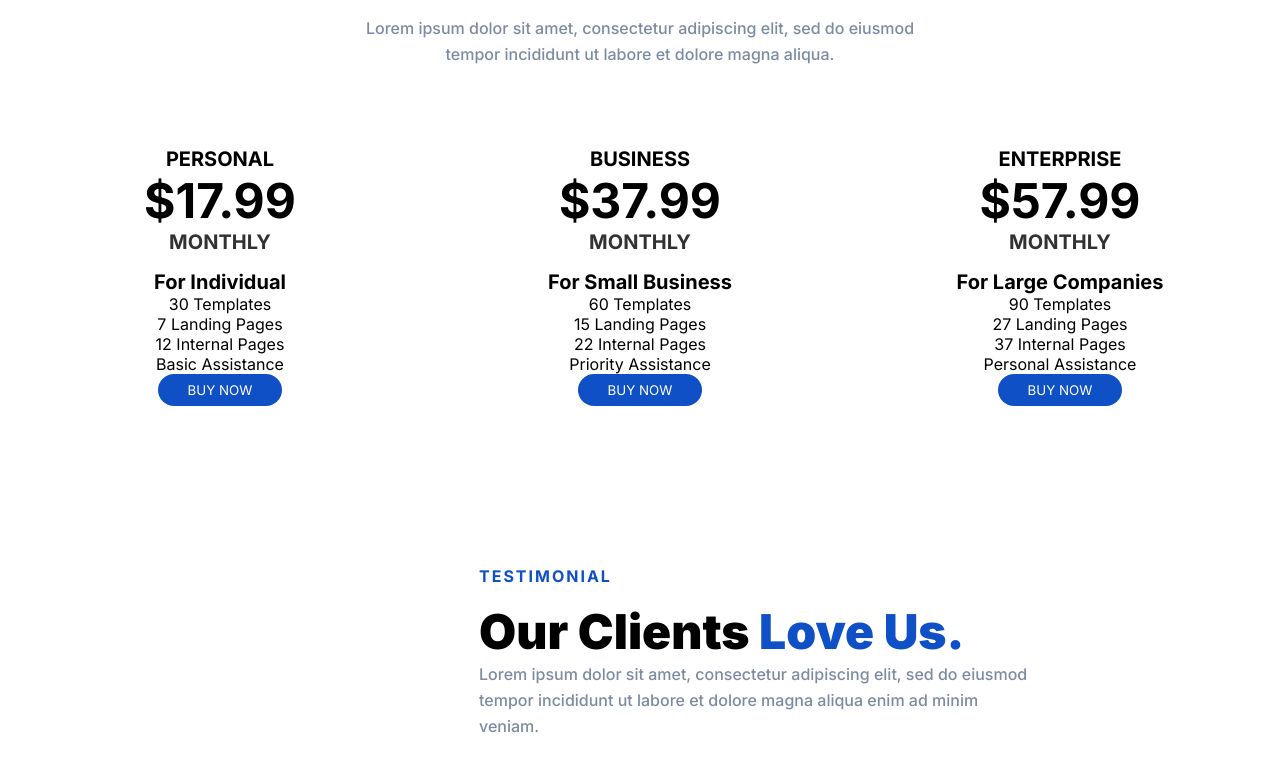
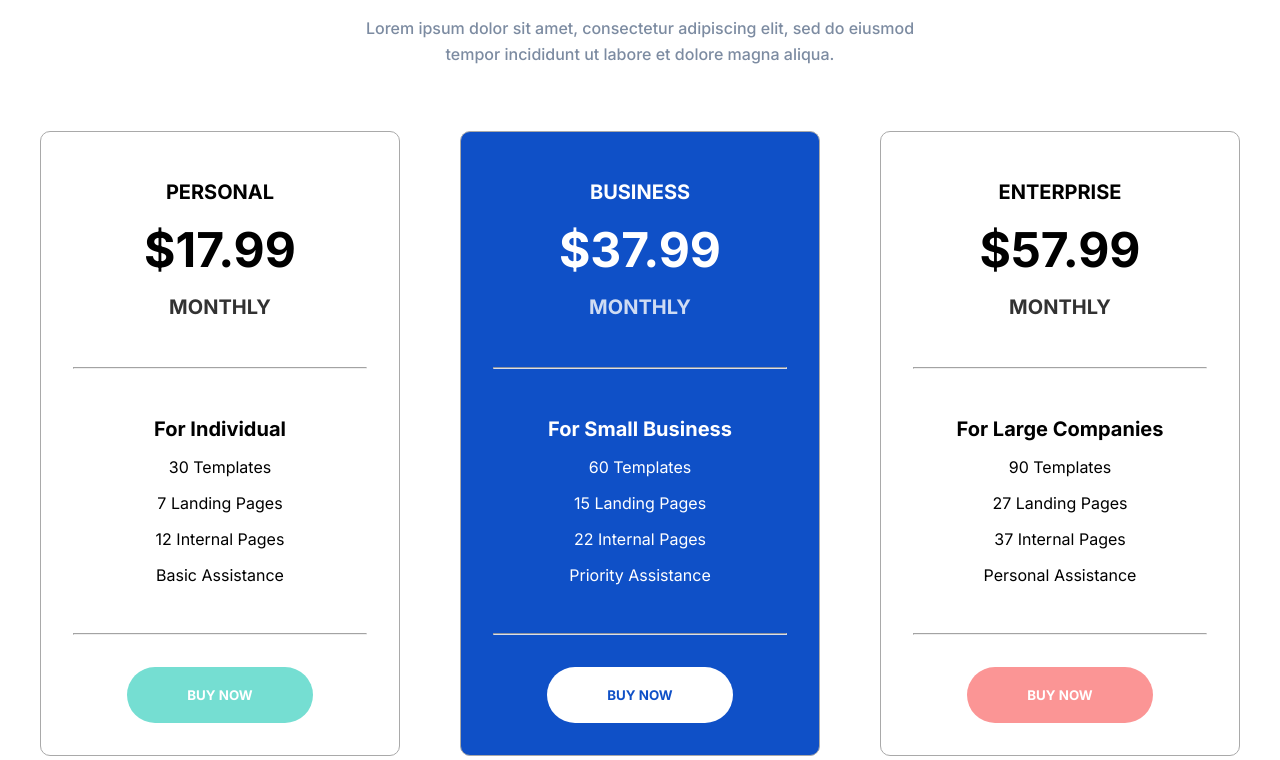
Before and after one commit to DicksenT/ecom2, a plain HTML site: page index.html in a window 1280 px wide. Shown: the part 3540-4300 px from the top of the page. Drawn offline with Linux system fonts and the light colour scheme.

Commit message:
basics, no responsiveness yet

```diff
--- a/index.html
+++ b/index.html
@@ -12,7 +12,6 @@
 <body>
     <section>
         <nav class="navigation">
-
                 <div class="row">
                     <div class="nav__wrapper">
                             <a href="" class="nav__logo nav__link--hover">
@@ -217,39 +216,43 @@
                 <div class="plans">
                     <div class="plan">
                             <ul class="price">
-                                <li class="plan__title">PERSONAL</li>
+                                <li class="plan__title plan__title--margin">PERSONAL</li>
                                 <li class="plan__price">$17.99</li>
                                 <li class="plan__title plan__title--time">MONTHLY</li>
                             </ul>
+                            <hr class="perks__line">
                             <ul class="perks">
-                                <li class="plan__title">For Individual</li>
+                                <li class="plan__title perk__title">For Individual</li>
                                 <li class="plan__perk">30 Templates</li>
                                 <li class="plan__perk">7 Landing Pages</li>
                                 <li class="plan__perk">12 Internal Pages</li>
                                 <li class="plan__perk">Basic Assistance</li>
                             </ul>
+                            <hr  class="perks__line">
                             <div class="button__wrapper">
                                 <a href="#" target="_blank">
-                                    <button class="nav__link--primary plan__button--1">BUY NOW</button>
+                                    <button class="nav__link--primary plan__button--1 plan__button">BUY NOW</button>
                                 </a>
                             </div>
                         </div>
-                        <div class="plan">
+                        <div class="plan plan__blue">
                             <ul class="price">
-                                <li class="plan__title">BUSINESS</li>
+                                <li class="plan__title plan__title--margin">BUSINESS</li>
                                 <li class="plan__price">$37.99</li>
                                 <li class="plan__title plan__title--time">MONTHLY</li>
                             </ul>
+                            <hr  class="perks__line">
                             <ul class="perks">
-                                <li class="plan__title">For Small Business</li>
+                                <li class="plan__title perk__title">For Small Business</li>
                                 <li class="plan__perk">60 Templates</li>
                                 <li class="plan__perk">15 Landing Pages</li>
                                 <li class="plan__perk">22 Internal Pages</li>
                                 <li class="plan__perk">Priority Assistance</li>
                             </ul>
+                            <hr  class="perks__line">
                             <div class="button__wrapper">
                                 <a href="#" target="_blank">
-                                    <button class="nav__link--primary plan__button--2">BUY NOW</button>
+                                    <button class="nav__link--primary plan__button--2 plan__button">BUY NOW</button>
                                 </a>
                             </div>
                         </div>
@@ -259,16 +262,18 @@
                                 <li class="plan__price">$57.99</li>
                                 <li class="plan__title plan__title--time">MONTHLY</li>
                             </ul>
+                            <hr  class="perks__line">
                             <ul class="perks">
-                                <li class="plan__title">For Large Companies</li>
+                                <li class="plan__title perk__title">For Large Companies</li>
                                 <li class="plan__perk">90 Templates</li>
                                 <li class="plan__perk">27 Landing Pages</li>
                                 <li class="plan__perk">37 Internal Pages</li>
                                 <li class="plan__perk">Personal Assistance</li>
                             </ul>
+                            <hr  class="perks__line">
                             <div class="button__wrapper">
                                 <a href="#" target="_blank">
-                                    <button class="nav__link--primary plan__button--3">BUY NOW</button>
+                                    <button class="nav__link--primary plan__button--3 plan__button">BUY NOW</button>
                                 </a>
                             </div>
                         </div>
@@ -403,10 +408,10 @@
                     <a href="" class="footer__link">Disclaimer</a>
                 </div>
             </div>
-            <div class="lines"></div>
+            <hr>
             <div class="copyright">
-                <figure class="figure__img--wrapper">
-                    <img src="/asset/logo.svg" alt="">
+                <figure class="figure__img--wrapper nav__logo">
+                    <img src="/asset/logo.svg" class="nav__treact" alt="">
                     Treact Inc.
                 </figure>
                 <div>
--- a/style.css
+++ b/style.css
@@ -4,6 +4,7 @@
     padding: 0;
     box-sizing: border-box;
     font-family: 'Inter', sans-serif;
+
 }
 html{
     scroll-behavior: smooth;
@@ -276,11 +277,13 @@ h6{
 }
 .plan{
     display: flex;
+    border: 1px solid darkgray;
     flex-direction: column;
     width: 30%;
     text-align: center;
     padding: 0 32px;
     margin-top: 64px;
+    border-radius: 10px;
 }
 .plan__title{
     font-size: 20px;
@@ -292,9 +295,14 @@ h6{
 .plan__price{
     font-size: 48px;
     font-weight: 700;
+    margin: 16px 0;
+}
+.perk__title{
+    margin: 16px 0;
 }
 .price{
     padding: 16px 0;
+    margin-top: 32px;
 }
 .testimonial{
     display: flex;
@@ -424,4 +432,69 @@ h6{
     width: 20%;
     display: flex;
     flex-direction: column;
+    padding-left: 24px;
 }
+.copyright{
+    display: flex;
+    justify-content: space-between;
+    align-items: center;
+}
+footer{
+    background-color: #0f50c7;
+    color: white;
+}
+.footer__link, .figure__img--wrapper{
+    color: white;
+}
+.figure__img--wrapper{
+    opacity: 0.9;
+}
+.footer__link:hover{
+    color: white;
+}
+.footer__link{
+    margin-bottom: 16px;
+}
+.footer__para{
+    margin-bottom: 24px;
+    font-weight: 700;
+}
+hr{
+    margin: 64px 0;
+    opacity: 0.9;
+
+}
+.perks__line{
+    margin: 32px 0;
+}
+.plan__button{
+    margin-bottom: 32px;
+    padding: 20px 60px;
+}
+.plan__blue{
+    background-color: #0f50c7;
+    color: white;
+}
+.plan__button--1{
+    background-color: #75ded2;
+    opacity: 1;
+    font-weight: 700;
+}
+.plan__button--2{
+    background-color: white;
+    opacity: 1;
+    color: #0f50c7;
+    font-weight: 700;
+}
+.plan__button--2:hover{
+    color: #0f50c7;
+}
+.plan__button--3{
+    background-color: #fb9595;
+    opacity: 1;
+    font-weight: 700;
+}
+.plan__perk{
+    margin-bottom: 16px;
+    text-align: center;
+}
```
